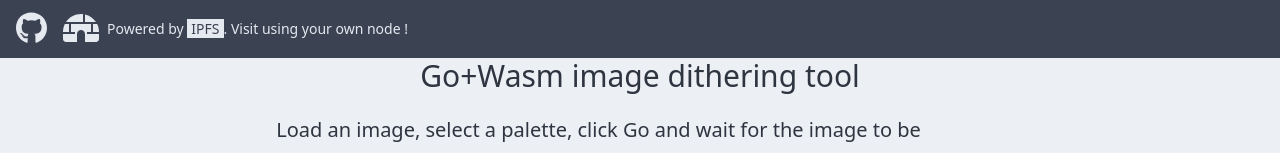
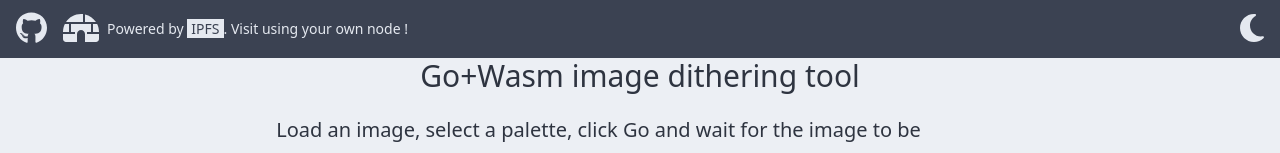
Before and after one commit to CrispyBaguette/wasm-palette-converter, a React (Create React App) app in the folder client/: page / in a window 1280 px wide. Shown: the top 153 px of the page. Built offline with nearby package versions, Linux system fonts and the light colour scheme.

Commit message:
Theme toggling

```diff
--- a/client/public/index.html
+++ b/client/public/index.html
@@ -12,6 +12,17 @@
     />
     <link rel="manifest" href="%PUBLIC_URL%/site.webmanifest" />
     <title>Palette Switcher</title>
+    <script>
+      if (
+        localStorage.theme === "dark" ||
+        (!("theme" in localStorage) &&
+          window.matchMedia("(prefers-color-scheme: dark)").matches)
+      ) {
+        document.documentElement.classList.add("dark");
+      } else {
+        document.documentElement.classList.remove("dark");
+      }
+    </script>
   </head>
   <body>
     <noscript>You need to enable JavaScript to run this app.</noscript>
--- a/client/src/App.tsx
+++ b/client/src/App.tsx
@@ -33,7 +33,7 @@ function App() {
   };
 
   return (
-    <div className="bg-nord-6 dark:bg-nord-0 text-nord-0 dark:text-nord-6  min-h-screen">
+    <div className="bg-nord-6 dark:bg-nord-0 text-nord-0 dark:text-nord-6 min-h-screen">
       <Header />
       <main className="container mx-auto pb-5">
         <article className="text-xl leading-relaxed max-w-prose space-y-2 mx-auto pb-5 px-2">
--- a/client/src/Header.tsx
+++ b/client/src/Header.tsx
@@ -1,6 +1,7 @@
 import { faGithub } from "@fortawesome/free-brands-svg-icons";
 import { faIgloo } from "@fortawesome/free-solid-svg-icons";
 import { FontAwesomeIcon } from "@fortawesome/react-fontawesome";
+import ThemeToggler from "./ThemeToggler";
 
 function Header() {
   return (
@@ -37,6 +38,9 @@ function Header() {
         </a>
         . Visit using your own node !
       </span>
+      <span className="ml-auto">
+        <ThemeToggler />
+      </span>
     </header>
   );
 }
--- /dev/null
+++ b/client/src/ThemeToggler.tsx
@@ -0,0 +1,78 @@
+import {
+  faMoon,
+  faSun,
+  IconDefinition,
+} from "@fortawesome/free-solid-svg-icons";
+import { FontAwesomeIcon } from "@fortawesome/react-fontawesome";
+import { useEffect, useState } from "react";
+
+type Theme = "light" | "dark";
+
+function ThemeToggler() {
+  const userPrefersDarkMode = (): boolean => {
+    return (
+      localStorage.theme === "dark" ||
+      (!("theme" in localStorage) &&
+        window.matchMedia("(prefers-color-scheme: dark)").matches)
+    );
+  };
+
+  const getCurrentTheme = (): Theme => {
+    // We have a theme set
+    if ("theme" in localStorage) {
+      const theme = localStorage.getItem("theme");
+      // Is it valid ?
+      if (theme === "dark" || theme === "light") {
+        return theme;
+      } else {
+        // Invalid theme, remove it and return default
+        localStorage.removeItem("theme");
+        return userPrefersDarkMode() ? "dark" : "light";
+      }
+    } else {
+      return userPrefersDarkMode() ? "dark" : "light";
+    }
+  };
+
+  const [theme, setTheme] = useState<Theme>(getCurrentTheme());
+
+  const rotateTheme = () => {
+    switch (theme) {
+      case "light":
+        setTheme("dark");
+        break;
+      case "dark":
+        setTheme("light");
+        break;
+    }
+  };
+
+  const getIcon = (): IconDefinition => {
+    switch (theme) {
+      case "light":
+        return faMoon;
+      case "dark":
+        return faSun;
+    }
+  };
+
+  useEffect(() => {
+    localStorage.theme = theme;
+
+    if (theme === "dark") {
+      document.documentElement.classList.add("dark");
+    } else if (theme === "light") {
+      document.documentElement.classList.remove("dark");
+    }
+  }, [theme]);
+
+  return (
+    <FontAwesomeIcon
+      icon={getIcon()}
+      onClick={rotateTheme}
+      className="fa-2x hover:text-nord-7 mx-2"
+    />
+  );
+}
+
+export default ThemeToggler;
--- a/client/tailwind.config.js
+++ b/client/tailwind.config.js
@@ -1,5 +1,6 @@
 module.exports = {
   content: ["./src/**/*.{ts,tsx}", "./public/index.html}"],
+  darkMode: "class",
   theme: {
     extend: {
       colors: {
```
